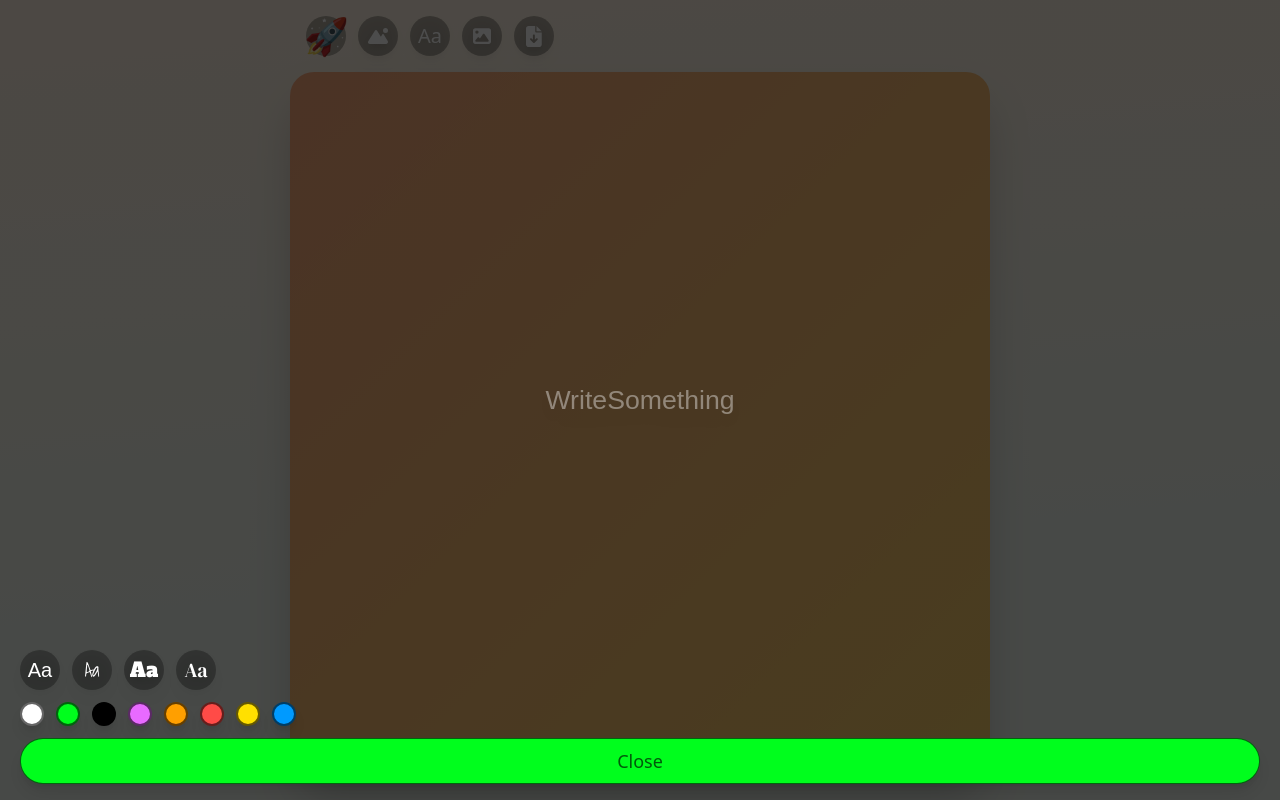
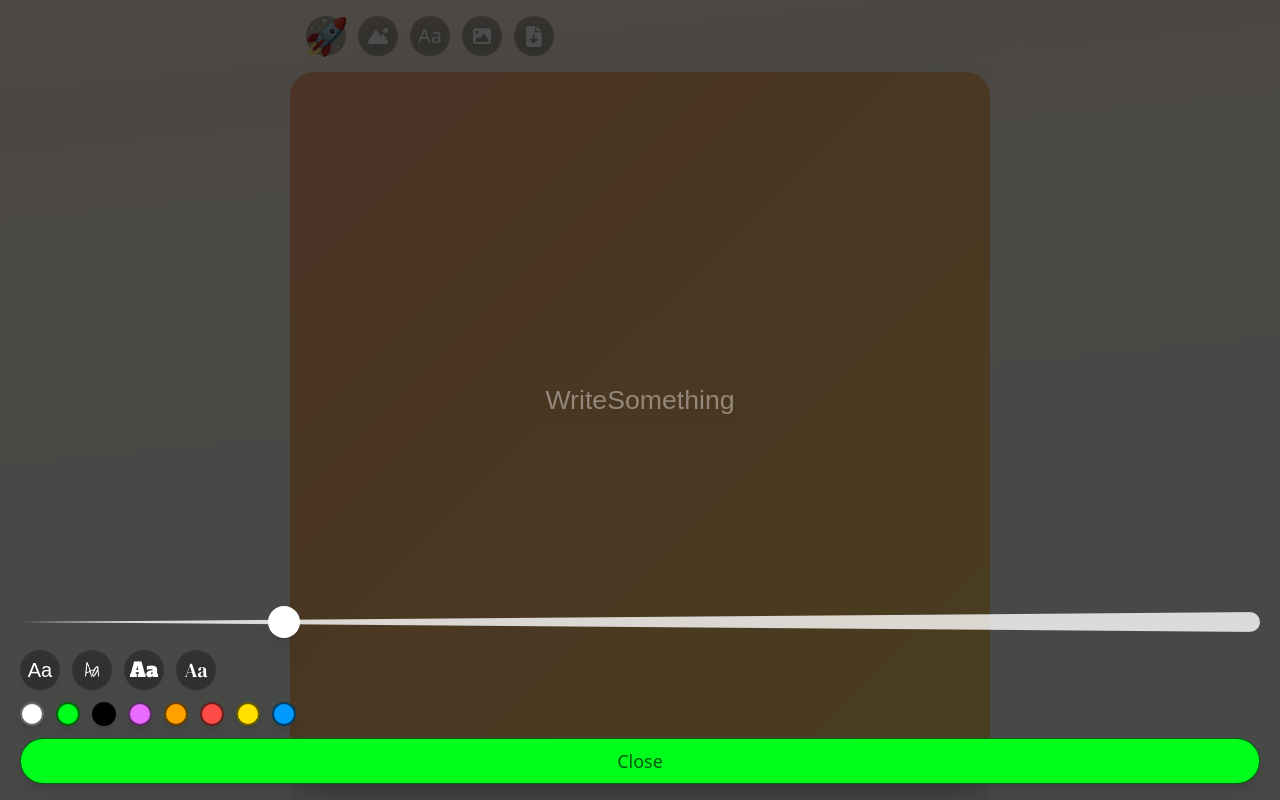
Before and after one commit to kiorq/roc8, a React (Vite) app: page / in a window 1280 px wide. Both pictures are taken after a click on the button "Aa". Built offline with nearby package versions, Linux system fonts and the light colour scheme.

Commit message:
add font size slider

```diff
--- a/src/App.tsx
+++ b/src/App.tsx
@@ -3,7 +3,7 @@ import Canvas from "./canvas/components/Canvas";
 import "./index.css";
 import Toolbar from "./canvas/components/Toolbar";
 import useCanvas from "./canvas/hooks";
-import TextEditor from "./components/TextEditor";
+import TextEditor from "./textEditor/TextEditor";
 
 function App() {
   const containerRef = useRef<HTMLDivElement>(null);
@@ -38,7 +38,7 @@ function App() {
   });
 
   return (
-    <div className="w-screen h-[100dvh] max-w-[700px] mx-auto flex flex-col">
+    <div className="w-screen h-[100dvh] max-w-[700px] mx-auto flex flex-col overflow-hidden">
       {showTextEditor && (
         <TextEditor
           canvasRef={canvasRef}
--- a/src/drawers/text.ts
+++ b/src/drawers/text.ts
@@ -14,7 +14,7 @@ const LINE_SPACING = 15;
 export const makeDrawableText = (
   canvas: HTMLCanvasElement,
   elementAttrs: DrawableText["attrs"],
-  drawAtCenter: bool
+  drawAtCenter: boolean
 ): DrawableText => {
   const context = canvas.getContext("2d")!;
   const maxWidth = canvas.width - TEXT_MAX_WIDTH_SAFETY_MARGIN;
--- a/src/index.css
+++ b/src/index.css
@@ -14,3 +14,7 @@ body {
   overscroll-behavior-y: none;
   overscroll-behavior-x: none;
 }
+
+.clip-triangle-left {
+  clip-path: polygon(100% 0, 0 50%, 100% 100%);
+}
--- /dev/null
+++ b/src/textEditor/SizeSlider.tsx
@@ -0,0 +1,78 @@
+import { useCallback, useRef, useState } from "react";
+
+interface SizeSliderProps {
+  size: number;
+  max: number;
+  onChange: (amount: number) => void;
+}
+
+const SizeSlider = ({ size, max, onChange }: SizeSliderProps) => {
+  const sliderRef = useRef<HTMLDivElement>(null);
+  const [isDragging, setIsDragging] = useState(false);
+
+  const onDragStart = (
+    event: React.TouchEvent<HTMLDivElement> | React.MouseEvent<HTMLDivElement>
+  ) => {
+    event.stopPropagation();
+    setIsDragging(true);
+  };
+  const onDragMove = useCallback(
+    (
+      event: React.TouchEvent<HTMLDivElement> | React.MouseEvent<HTMLDivElement>
+    ) => {
+      event.stopPropagation();
+      if (isDragging) {
+        const startingPosition =
+          sliderRef.current?.getBoundingClientRect().x || 0;
+        const totalDistance = sliderRef.current?.clientWidth || 0;
+        // difference between touch and mouse
+        const clientX =
+          "touches" in event ? event.touches[0].clientX : event.clientX;
+        const distanceTraveled = clientX - startingPosition;
+        const percentageCompleted = (distanceTraveled / totalDistance) * 100;
+        const position = Math.max(0, Math.min(100, percentageCompleted)) / 100; // 100% == 1.0
+        console.log("position", position);
+        onChange(position * max);
+      }
+    },
+    [isDragging, max, onChange]
+  );
+  const onDragEnd = (
+    event: React.TouchEvent<HTMLDivElement> | React.MouseEvent<HTMLDivElement>
+  ) => {
+    event.stopPropagation();
+    setIsDragging(false);
+  };
+
+  const getCurrentPosition = useCallback(() => {
+    const percentageCompleted = (size / max) * 100;
+    return Math.max(0, Math.min(100, percentageCompleted)); // 100% == 1.0
+  }, [size, max]);
+
+  const currentPosition = getCurrentPosition();
+  console.log("currentPosition", currentPosition);
+
+  return (
+    <div
+      className="w-full relative h-8 flex items-center justify-center"
+      onMouseDown={onDragStart}
+      onMouseUp={onDragEnd}
+      onTouchStart={onDragStart}
+      onTouchEnd={onDragEnd}
+      onTouchCancel={onDragEnd}
+      onTouchMove={onDragMove}
+      onMouseMove={onDragMove}
+    >
+      <div
+        style={{ left: `${currentPosition}%` }}
+        className="w-8 aspect-square rounded-full bg-white shadow-xl absolute top-0"
+      ></div>
+      <div
+        ref={sliderRef}
+        className="w-full h-5 bg-white clip-triangle-left opacity-80 rounded-full"
+      ></div>
+    </div>
+  );
+};
+
+export default SizeSlider;
--- a/src/components/TextEditor.tsx
+++ b/src/textEditor/TextEditor.tsx
@@ -1,7 +1,8 @@
 import { useCallback, useState } from "react";
-import Button from "./Button";
+import Button from "../components/Button";
 import { DrawableElement } from "../elements";
 import { makeDrawableText } from "../drawers/text";
+import SizeSlider from "./sizeSlider";
 
 const AVAILABLE_FONTS = [
   "Arial",
@@ -9,6 +10,8 @@ const AVAILABLE_FONTS = [
   "'Alfa Slab One', serif",
   "'DM Serif Display'",
 ];
+const MAX_FONT_SIZE = 100;
+const MIN_FONT_SIZE = 20;
 
 const AVAILABLE_COLORS = [
   "#FFFFFF",
@@ -28,16 +31,14 @@ interface TextEditorProps {
 }
 
 const TextEditor = ({ canvasRef, onAddElement, onClose }: TextEditorProps) => {
-  const [fontSize, setFontSize] = useState(20);
+  const [fontSize, setFontSize] = useState(MIN_FONT_SIZE);
   const [fontFamily, setFontFamily] = useState(AVAILABLE_FONTS[0]);
   const [color, setColor] = useState(AVAILABLE_COLORS[0]);
   const [content, setContent] = useState("");
   const closeOnly = content.trim() == "";
 
   const onClick = useCallback(() => {
-    if (content.trim() == "") {
-      return;
-    }
+    if (content.trim() != "") {
       if (canvasRef.current) {
         onAddElement(
           makeDrawableText(
@@ -52,8 +53,9 @@ const TextEditor = ({ canvasRef, onAddElement, onClose }: TextEditorProps) => {
             true
           )
         );
+      }
+    }
     onClose();
-    }
   }, [canvasRef, onAddElement, onClose, fontFamily, fontSize, content, color]);
 
   return (
@@ -66,6 +68,12 @@ const TextEditor = ({ canvasRef, onAddElement, onClose }: TextEditorProps) => {
         onInput={(e) => setContent(e.target.textContent)}
       ></div>
       <div className="absolute bottom-0 left-0 w-full flex flex-col gap-3 py-4 px-5">
+        <SizeSlider
+          size={fontSize}
+          max={MAX_FONT_SIZE}
+          onChange={setFontSize}
+        />
+
         <div className="w-full flex flex-row gap-3">
           {AVAILABLE_FONTS.map((fontFamily, i) => (
             <Button
```
Lines whose indentation alone changed are shown as unchanged.
